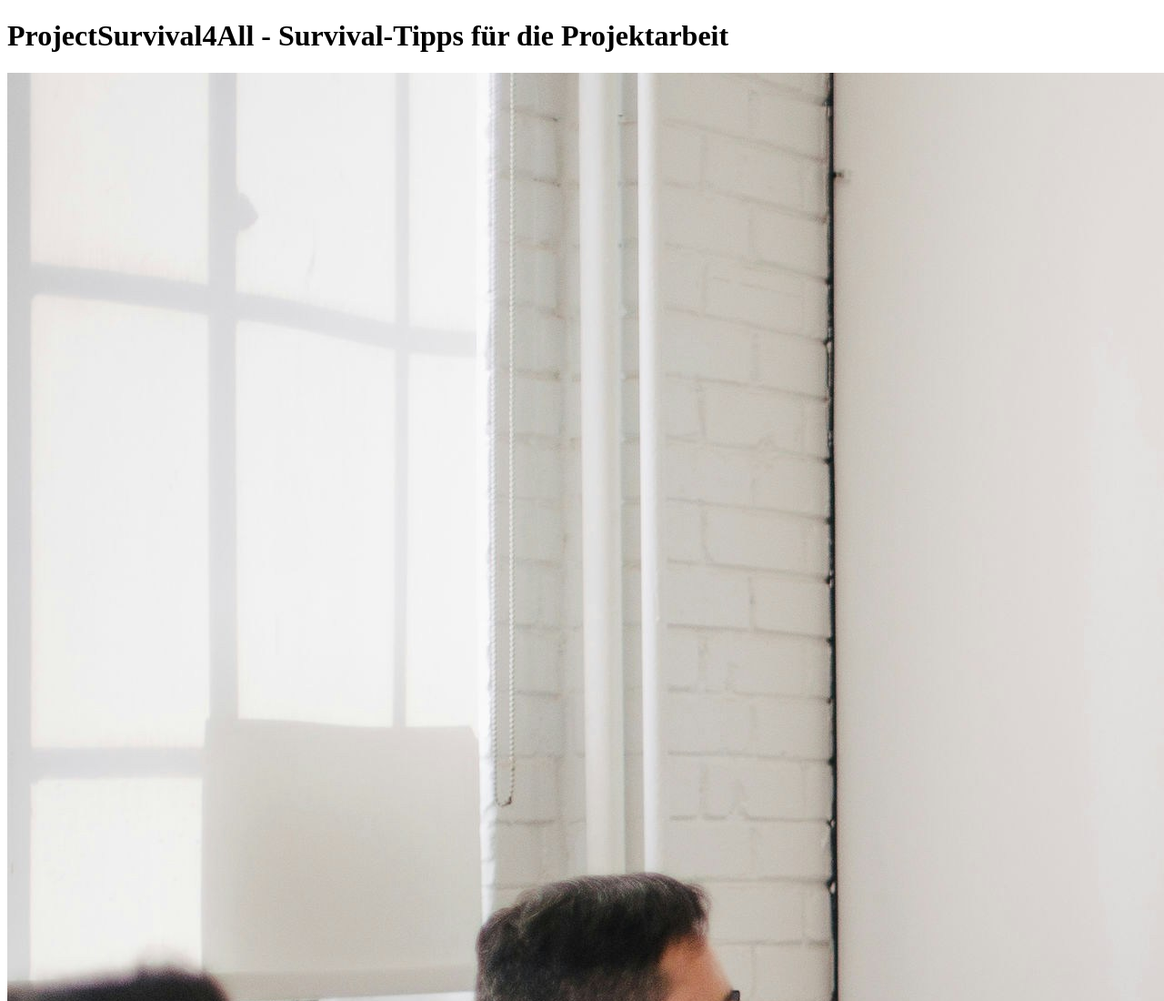
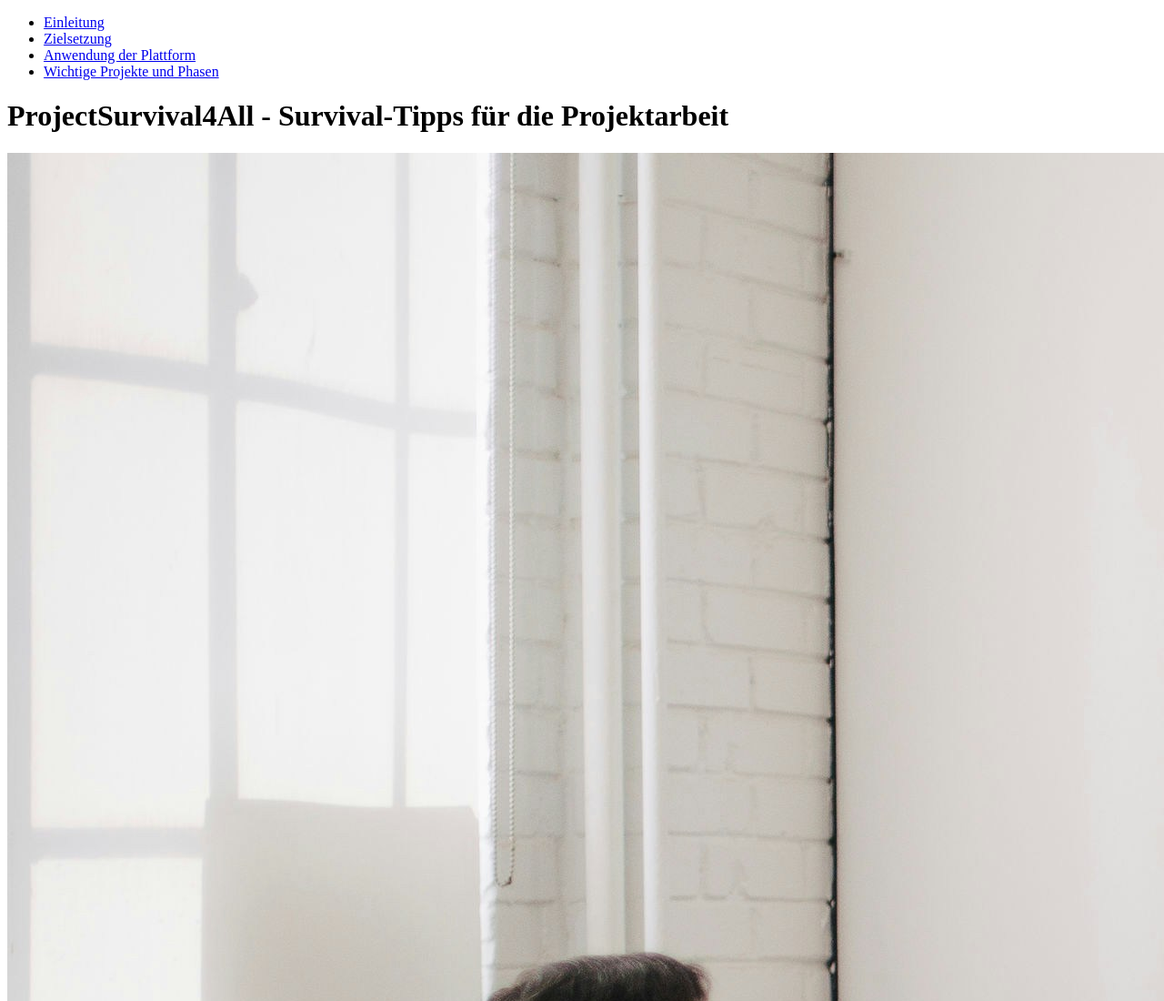
Before and after one commit to mi-classroom/fd-html-und-css-apepeoglu, a plain HTML site: page pages/about/about-the-project.html in a window 1280 px wide. Shown: the top 1100 px of the page at 91% size. Drawn offline with Linux system fonts and the light colour scheme.

Commit message:
Übung 1 - OnePage Navigation hinzugefügt

```diff
--- a/pages/about/about-the-project.html
+++ b/pages/about/about-the-project.html
@@ -7,6 +7,14 @@
 </head>
 
 <body>
+    <nav>
+        <ul>
+            <li><a href="#Einleitung">Einleitung</a></li>
+            <li><a href="#Zielsetzung">Zielsetzung</a></li>
+            <li><a href="#Anwendung der Plattform">Anwendung der Plattform</a></li>
+            <li><a href="#Wichtige Projekte und Phasen">Wichtige Projekte und Phasen</a></li>
+        </ul>
+    </nav>
     <main>
         <h1>ProjectSurvival4All - Survival-Tipps für die Projektarbeit</h1>
         <img src="\images\team-kommunikation.jpg" alt="Bild für Projektarbeit">
```
